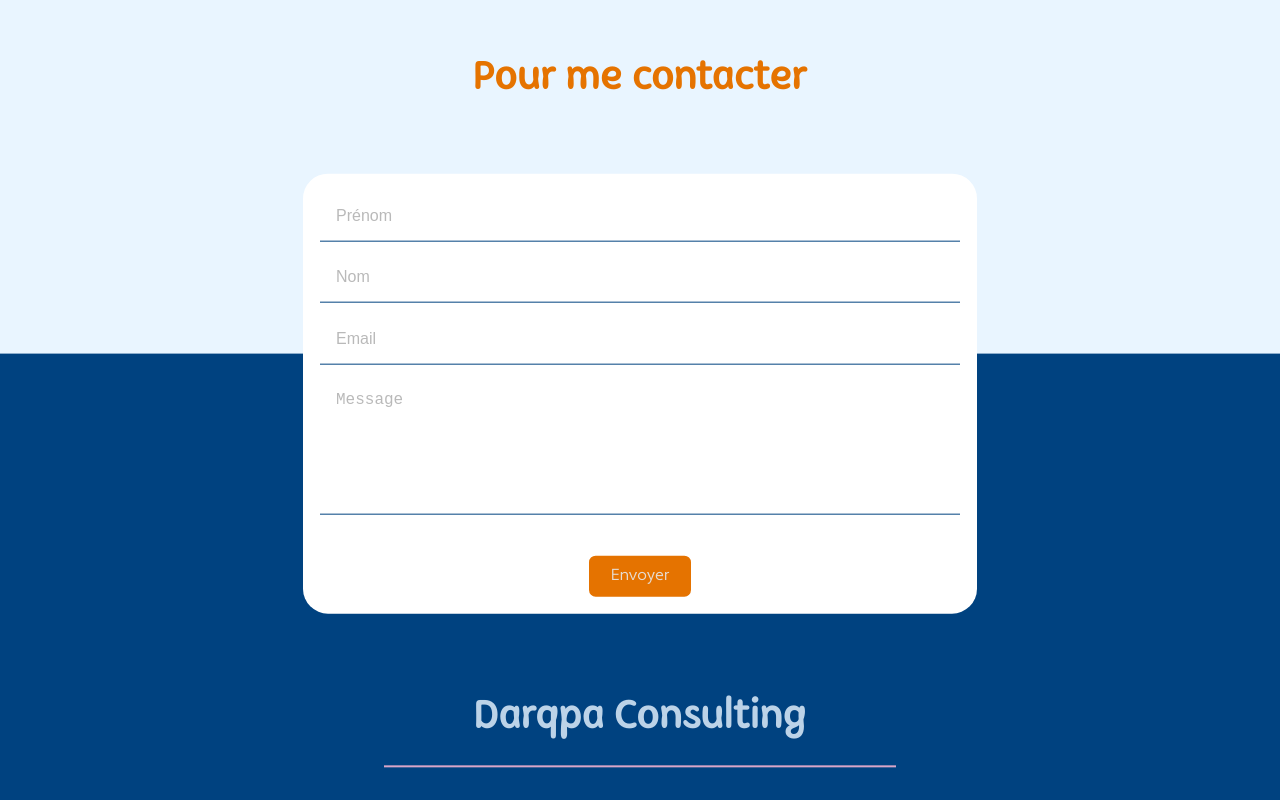
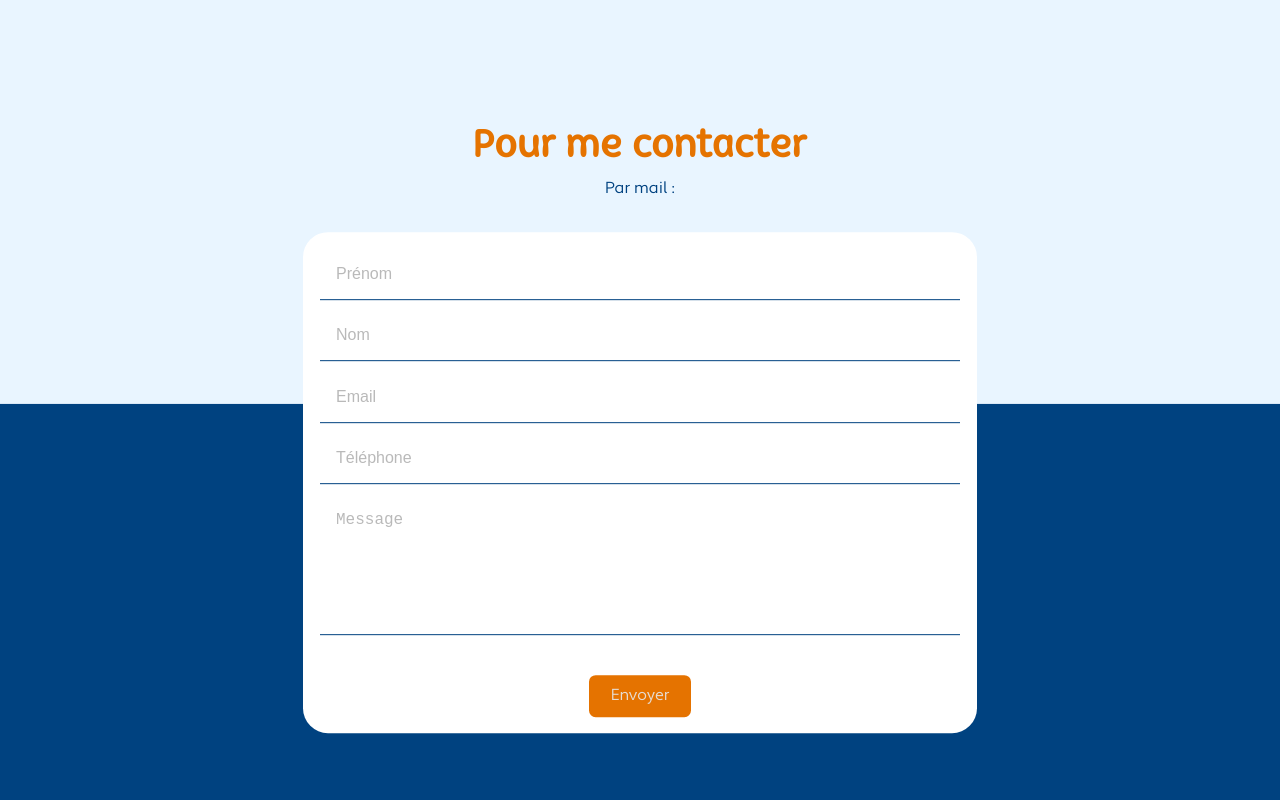
Before and after one commit to cmoileo/pascale-darquey-website, a Next.js app: page / in a window 1280 px wide. Shown: the part 5820-6620 px from the top of the page. Built offline with nearby package versions, Linux system fonts and the light colour scheme.

Commit message:
quelques corrections

```diff
--- a/src/assets/style/components/footer.scss
+++ b/src/assets/style/components/footer.scss
@@ -12,9 +12,12 @@ footer {
     margin-top: ptr(90, desktop-medium);
   }
 
-  > h2 {
+  > .container {
     text-align: center;
-    transform: translateY(-300px);
+    transform: translateY(-22vw);
+    p {
+      margin-top: 15px
+    }
   }
 
   form {
--- a/src/components/Footer.tsx
+++ b/src/components/Footer.tsx
@@ -13,6 +13,7 @@ export default function footer() {
                 Nom: e.currentTarget.Nom.value,
                 Email: e.currentTarget.Email.value,
                 Message: e.currentTarget.Message.value,
+                Tel: e.currentTarget.Tel.value
             }
         }
 
@@ -31,12 +32,16 @@ export default function footer() {
     }
     return (
         <footer>
-            <h2 id="contact" className={"main-title orange"}>Pour me contacter</h2>
+            <div className="container">
+                <h2 id="contact" className={"main-title orange"}>Pour me contacter</h2>
+                <p className="main-parag heavy_blue">Par mail :</p>
+            </div>
             {
                 isSent ? <h3 className="validation-message secondary-title heavy_blue">Votre message a bien été envoyé, vous allez bientôt être contacté.</h3> : <form onSubmit={handleSubmit}>
                     <input type="text" name="Prénom" placeholder="Prénom" required/>
                     <input type="text" name="Nom" placeholder="Nom" required/>
                     <input type="email" name="Email" placeholder="Email" required/>
+                    <input type="tel" name="Tel" placeholder="Téléphone" required/>
                     <textarea name="Message" placeholder="Message" required/>
                     <button className="main-cta white" type="submit">Envoyer</button>
                 </form>
--- a/src/pages/api/sendMail.ts
+++ b/src/pages/api/sendMail.ts
@@ -17,7 +17,8 @@ export default async function handler(req: NextApiRequest, res: NextApiResponse)
             subject: 'Demande de contact',
             text: `
 Email : ${req.body.Email},
-Nom : ${req.body.Nom}
+Nom : ${req.body.Nom},
+Téléphone : ${req.body.Tel},
 Prénom : ${req.body.Prénom}
 Message :
 
```
